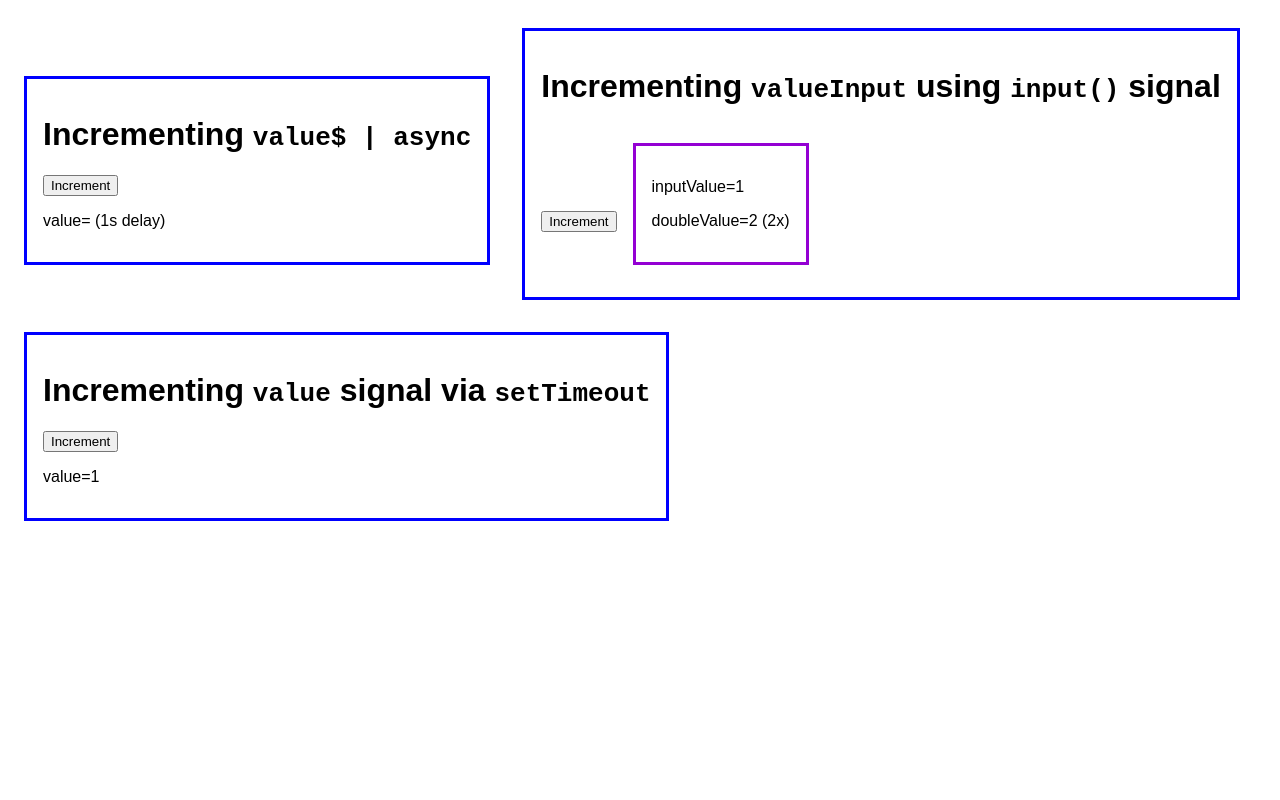
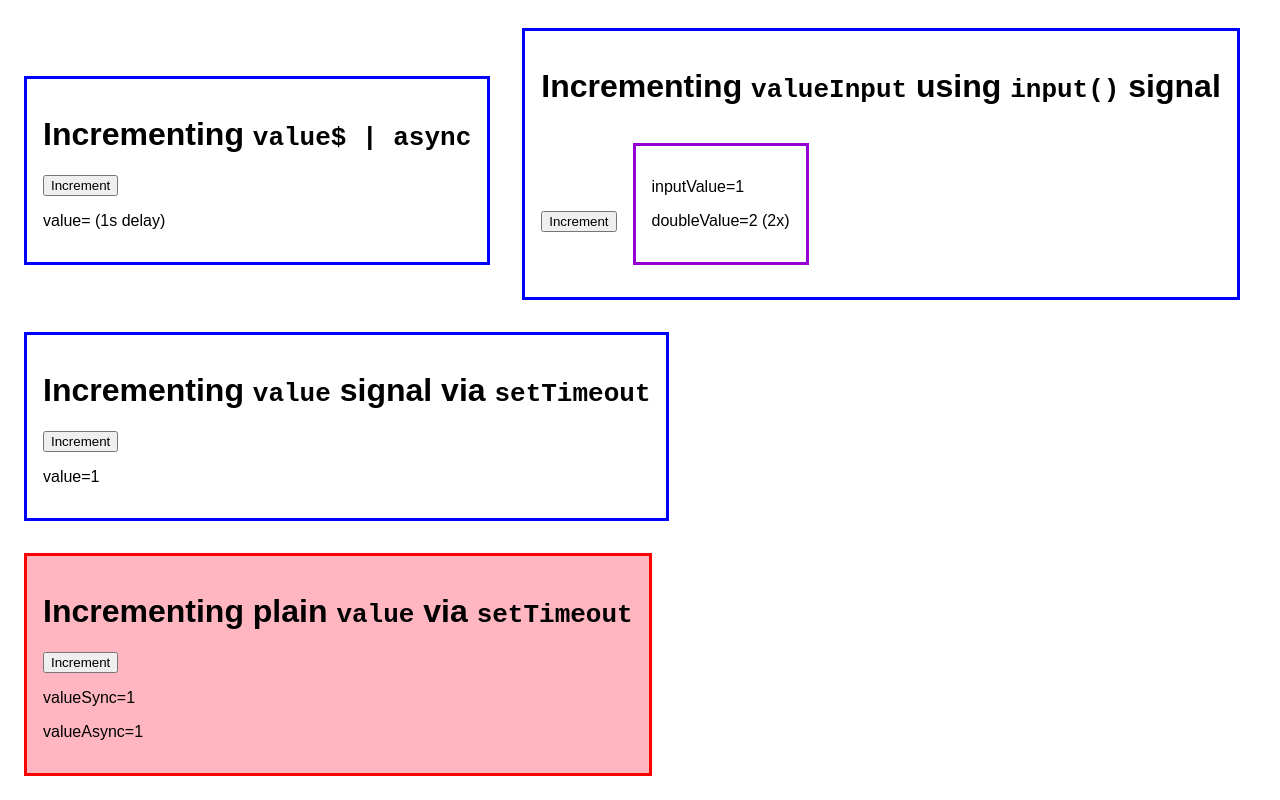
Before and after one commit to adi-f/angular-zoneless, an Angular app: page / in a window 1280 px wide. Shown: the part 300-1100 px from the top of the page. Before the commit the page ends 845 px from the top, so only its background shows below. Built offline with nearby package versions, Linux system fonts and the light colour scheme.

Commit message:
new not working async example

```diff
--- a/src/app/app.component.html
+++ b/src/app/app.component.html
@@ -3,3 +3,4 @@
 <app-observable-increment/>
 <app-signal-input-increment/>
 <app-signal-async-increment/>
+<app-async-increment/>
--- a/src/app/app.component.ts
+++ b/src/app/app.component.ts
@@ -9,10 +9,11 @@ import {
 import {
   SignalAsyncIncrementComponent
 } from './signal-async-increment/signal-async-increment.component';
+import {AsyncIncrementComponent} from './async-increment/async-increment.component';
 
 @Component({
   selector: 'app-root',
-  imports: [SimpleIncrementComponent, OnnchangeIncrementComponent, ObservableIncrementComponent, SignalInputIncrementComponent, SignalAsyncIncrementComponent],
+  imports: [SimpleIncrementComponent, OnnchangeIncrementComponent, ObservableIncrementComponent, SignalInputIncrementComponent, SignalAsyncIncrementComponent, AsyncIncrementComponent],
   templateUrl: './app.component.html',
   styleUrl: './app.component.css'
 })
--- /dev/null
+++ b/src/app/async-increment/async-increment.component.css
@@ -0,0 +1,7 @@
+:host {
+  border: red 3px solid;
+  margin: 1em;
+  padding: 1em;
+  display: inline-block;
+  background: lightpink;
+}
--- /dev/null
+++ b/src/app/async-increment/async-increment.component.html
@@ -0,0 +1,4 @@
+<h1>Incrementing plain <code>value</code> via <code>setTimeout</code> </h1>
+<button type="button" (click)="increment()">Increment</button>
+<p>valueSync={{valueSync}}</p>
+<p>valueAsync={{valueAsync}}</p>
--- /dev/null
+++ b/src/app/async-increment/async-increment.component.ts
@@ -0,0 +1,17 @@
+import { Component } from '@angular/core';
+
+@Component({
+  selector: 'app-async-increment',
+  imports: [],
+  templateUrl: './async-increment.component.html',
+  styleUrl: './async-increment.component.css'
+})
+export class AsyncIncrementComponent {
+ valueSync = 1;
+ valueAsync = 1;
+
+  increment(): void {
+   this.valueSync++;
+   setTimeout(()=>this.valueAsync = this.valueSync, 1000);
+ }
+}
--- a/src/app/simple-increment/simple-increment.component.html
+++ b/src/app/simple-increment/simple-increment.component.html
@@ -1,3 +1,3 @@
 <h1>Incrementing <code>value</code> directly</h1>
 <button type="button" (click)="value = value + 1">Increment</button>
-<p>value={{value}}</p>
+<p>valueSync={{value}}</p>
```
